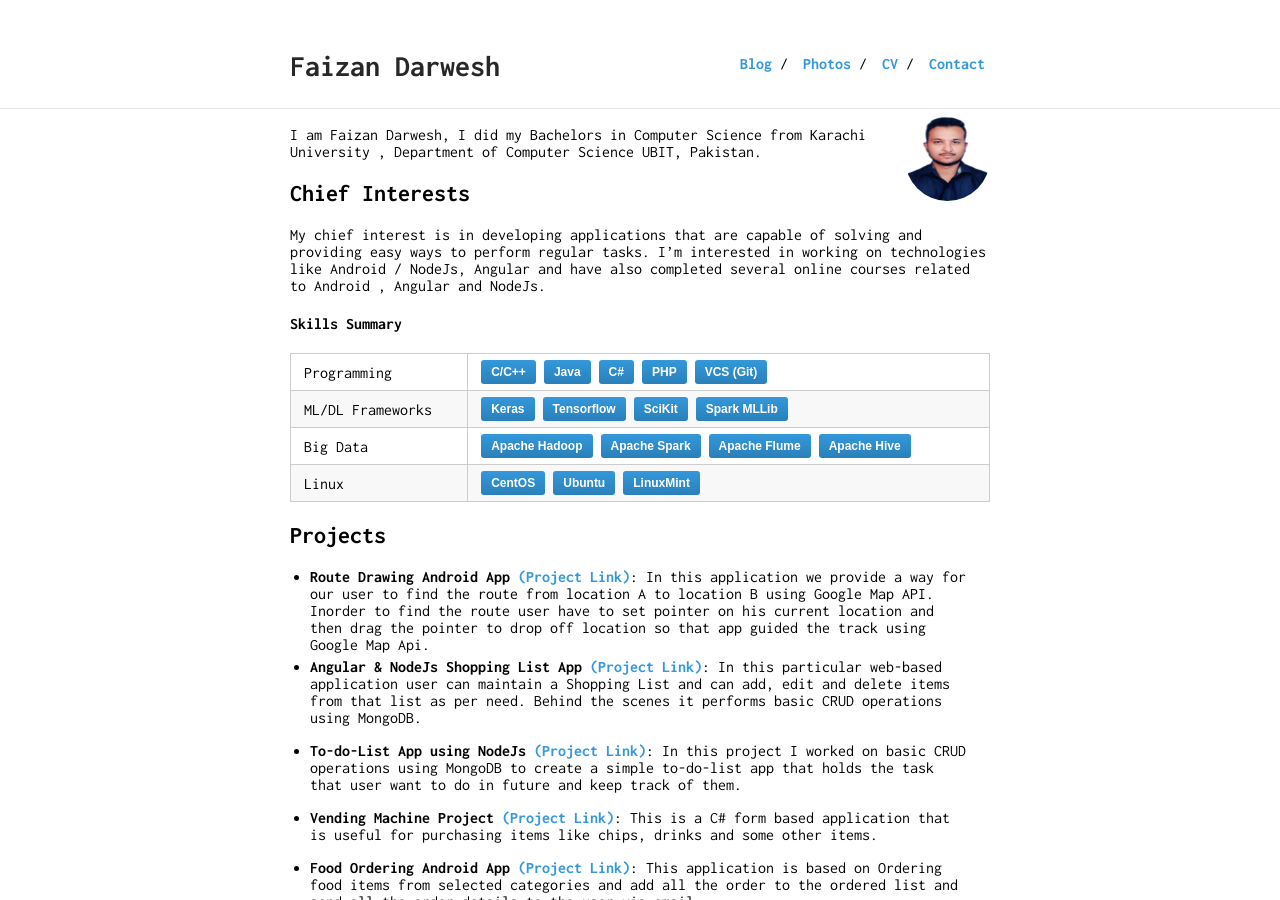
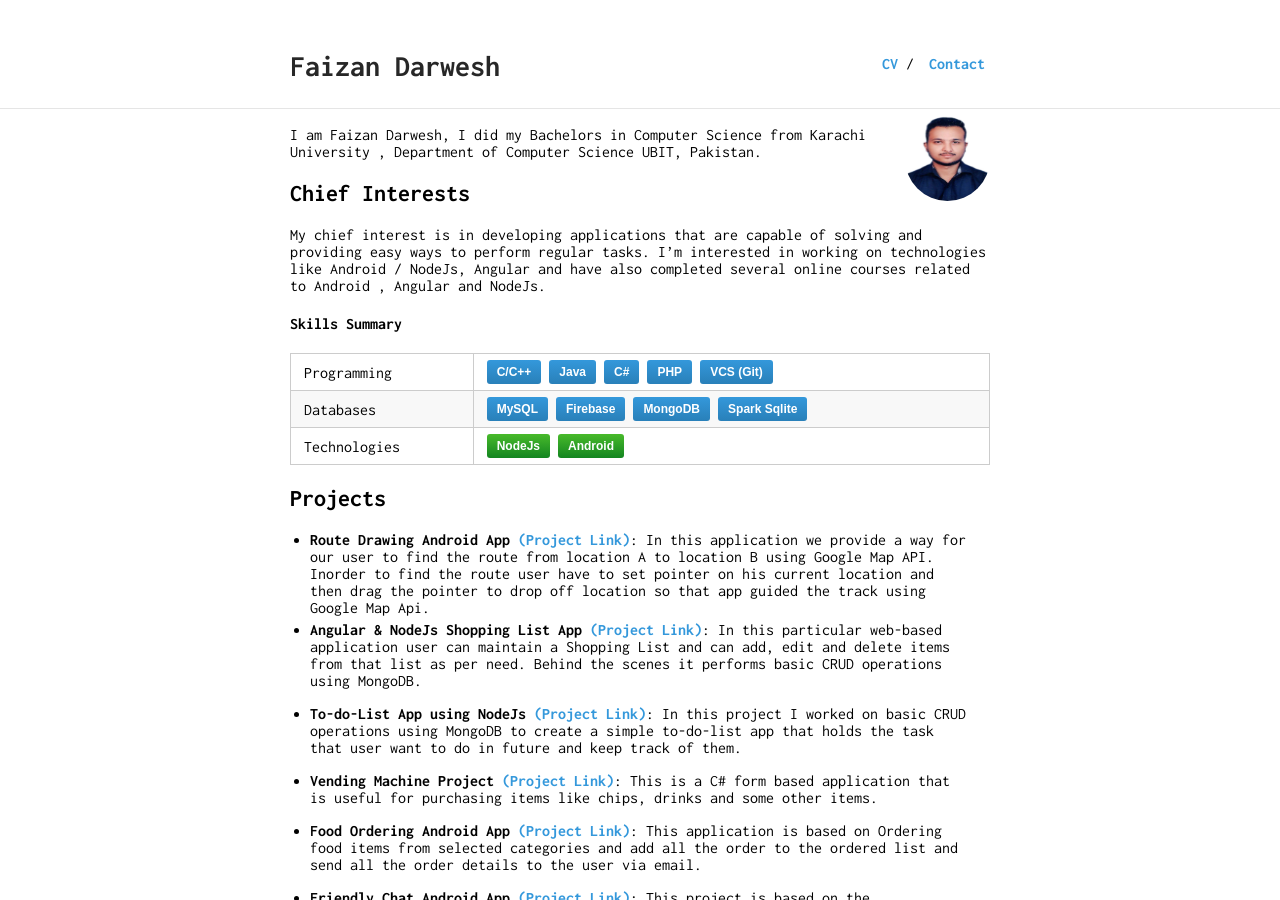
Before and after one commit to faizandarwesh/faizandarwesh.github.io, a Jekyll site: the page built from index.md, in a window 1280 px wide and 900 px high. Built offline with Jekyll 4.4.1, drawn with Linux system fonts in a browser that asks for light colours.

Commit message:
some more changes10

```diff
--- a/_data/nav.yml
+++ b/_data/nav.yml
@@ -3,9 +3,3 @@
 
 - name: "CV"
   link: "Faizan_Darwesh_CV.pdf"
-
-- name: "Photos"
-  link: "gallery"
-
-- name: "Blog"
-  link: "http://www.yaseenx.wordpress.com"
--- a/index.md
+++ b/index.md
@@ -17,9 +17,8 @@ Research Areas  | <button class="skill-badge-green">Computer Vision</button> <bu
 
 ----------------|-----------------------------
 Programming     | <button class="skill-badge-blue">C/C++</button> <button class="skill-badge-blue">Java</button> <button class="skill-badge-blue">C#</button> <button class="skill-badge-blue">PHP</button> <button class="skill-badge-blue">VCS (Git)</button>
- ML/DL Frameworks      | <button class="skill-badge-blue">Keras</button> <button class="skill-badge-blue">Tensorflow</button> <button class="skill-badge-blue">SciKit</button> <button class="skill-badge-blue">Spark MLLib</button>
-Big Data        | <button class="skill-badge-blue">Apache Hadoop</button> <button class="skill-badge-blue">Apache Spark</button> <button class="skill-badge-blue">Apache Flume</button> <button class="skill-badge-blue">Apache Hive</button>
-Linux        | <button class="skill-badge-blue">CentOS</button> <button class="skill-badge-blue">Ubuntu</button> <button class="skill-badge-blue">LinuxMint</button>
+ Databases      | <button class="skill-badge-blue"> MySQL</button> <button class="skill-badge-blue">Firebase</button> <button class="skill-badge-blue">MongoDB</button> <button class="skill-badge-blue">Spark Sqlite</button>
+Technologies       | <button class="skill-badge-green">NodeJs</button> <button class="skill-badge-green">Android</button>
 
 ## Projects
 <!--### TU Kaiserslautern / German Research Center for AI, Kaiserslautern, Germany
```
Also changed, not shown: other parts of index.md (+0 -1 lines).
